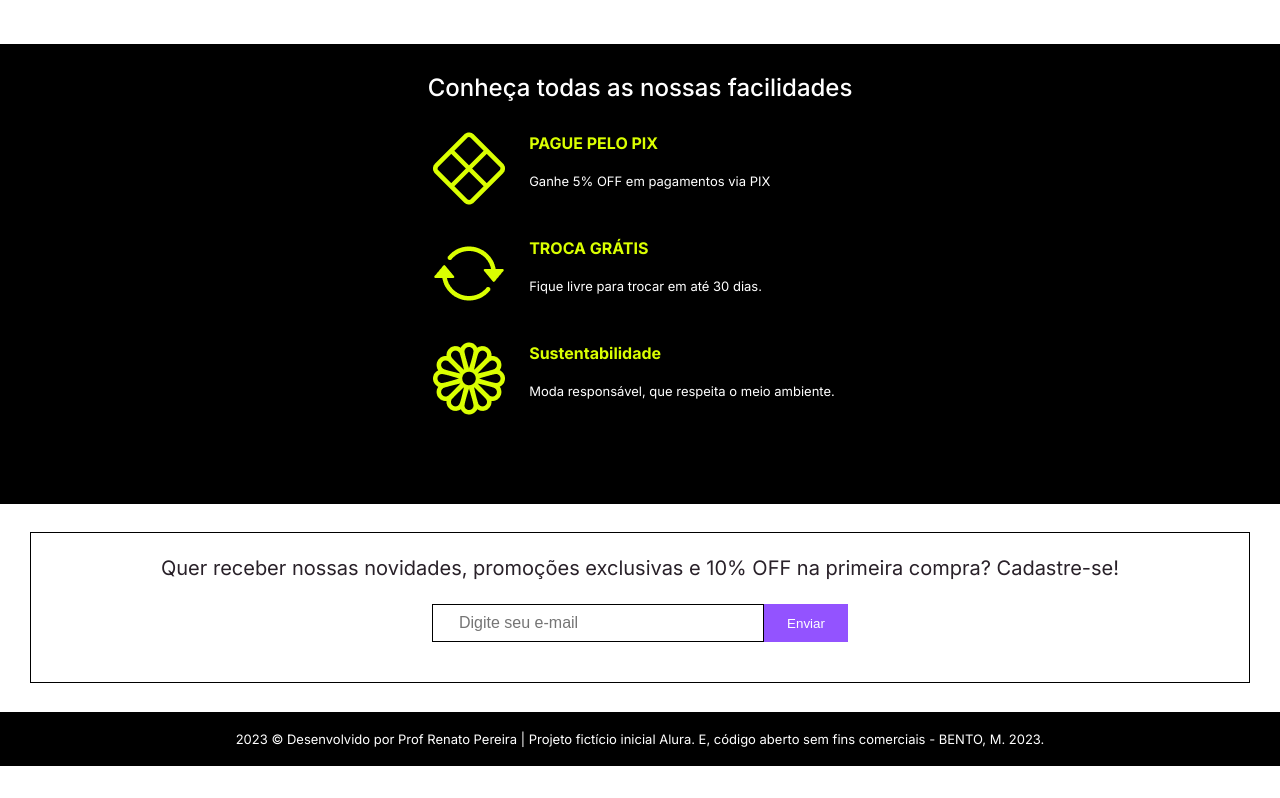
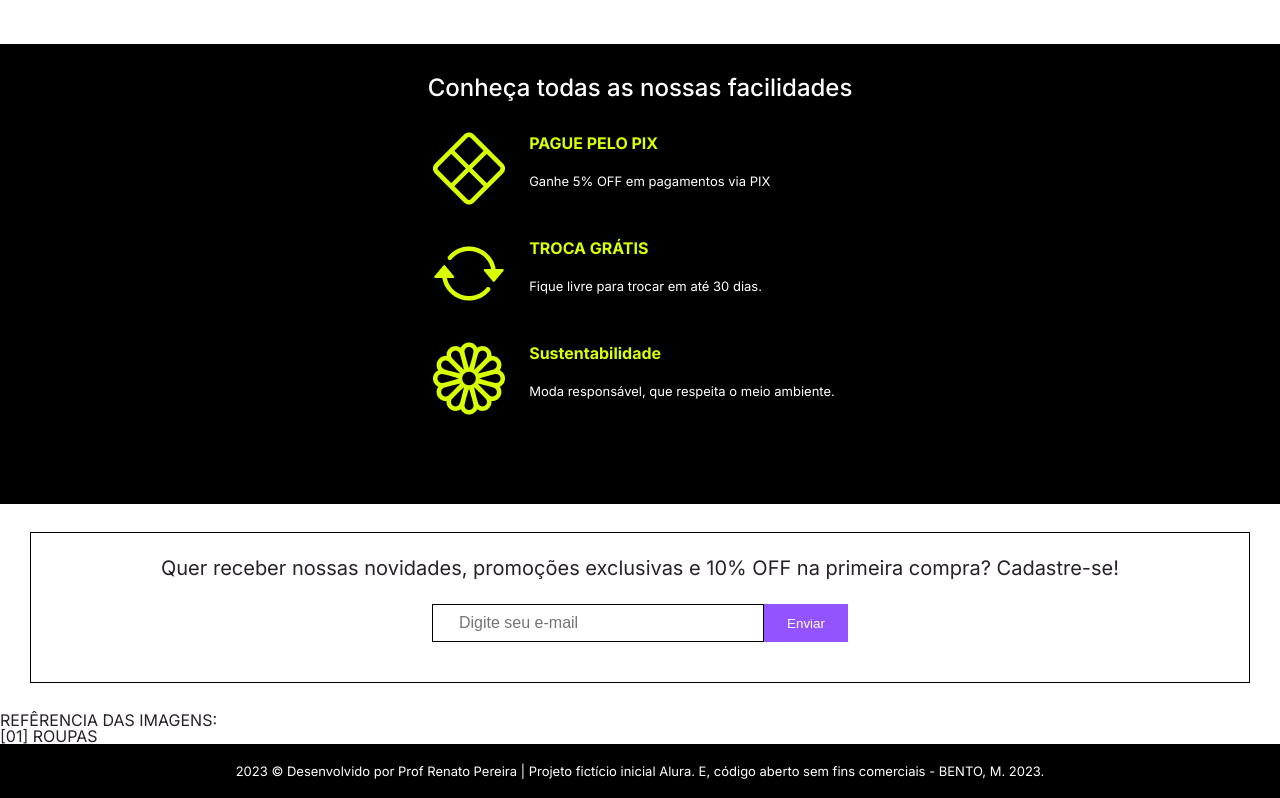
Before and after one commit to IGAORODRI/lojnha, a website: page index.html in a window 1280 px wide. Shown: the part 1415-2213 px from the top of the page. Before the commit the page ends 2181 px from the top, so only its background shows below. Drawn offline with nearby package versions, Linux system fonts and the light colour scheme; no server answers.

Commit message:
Update index.html

```diff
--- a/index.html
+++ b/index.html
@@ -318,6 +318,13 @@
 
     </main>
 
+     <div class="referencia">
+        <h1>REFÊRENCIA DAS IMAGENS:</h1>
+        <ul>
+            <li>[01] ROUPAS</li>
+        </ul>
+    </div>
+
     <footer>
         <p class="footer_text">2023 © Desenvolvido por Prof Renato Pereira | Projeto fictício inicial Alura. E, código aberto sem fins comerciais - BENTO, M. 2023.</p>
     </footer>
```
